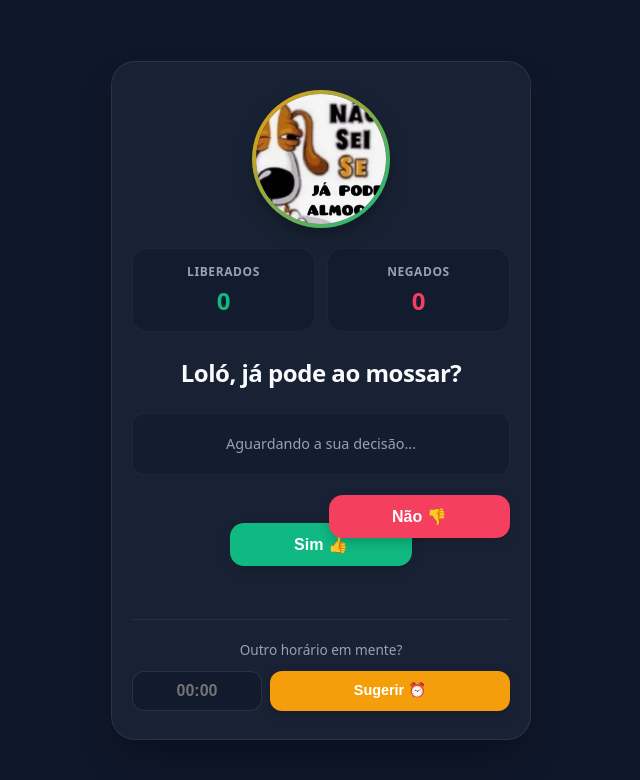
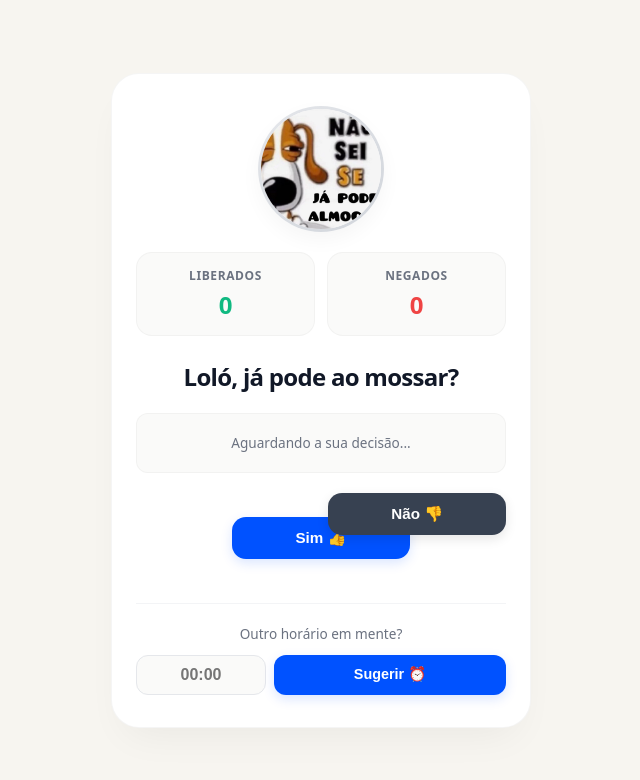
Before and after one commit to mlkdoshits/ao-mosso-atualizado, a website: page index.html in a window 1280 px wide. Shown: the whole page, without its empty margins (319-959 px from the left). Drawn offline with nearby package versions, Linux system fonts and the light colour scheme; no server answers.

Commit message:
index.html
Updated styles and colors for various elements in index.html to improve visual consistency and user experience.

```diff
--- a/index.html
+++ b/index.html
@@ -22,14 +22,15 @@
     <script src="/socket.io/socket.io.js"></script>
     <style>
         :root {
-            --bg-color: #0f172a;
-            --card-bg: rgba(30, 41, 59, 0.7);
-            --card-border: rgba(255, 255, 255, 0.08);
-            --text-main: #f8fafc;
-            --text-muted: #94a3b8;
+            --bg-color: #f7f5f0; /* Tom creme/areia bem claro da referência */
+            --card-bg: #ffffff;
+            --card-border: rgba(0, 0, 0, 0.04);
+            --text-main: #111827;
+            --text-muted: #6b7280;
+            --accent-blue: #0052ff; /* Azul elegante do site de referência */
+            --accent-blue-hover: #0040cc;
             --accent-green: #10b981;
-            --accent-red: #f43f5e;
-            --accent-orange: #f59e0b;
+            --accent-red: #ef4444;
         }
 
         body {
@@ -51,12 +52,10 @@
 
         .card {
             background: var(--card-bg);
-            backdrop-filter: blur(16px);
-            -webkit-backdrop-filter: blur(16px);
             border: 1px solid var(--card-border);
-            padding: 28px 20px;
-            border-radius: 24px;
-            box-shadow: 0 20px 40px -15px rgba(0, 0, 0, 0.5);
+            padding: 32px 24px;
+            border-radius: 28px;
+            box-shadow: 0 20px 40px -15px rgba(0, 0, 0, 0.06);
             width: 100%;
             max-width: 420px;
             position: relative;
@@ -65,13 +64,13 @@
 
         .img-container {
             position: relative;
-            width: 130px;
-            height: 130px;
+            width: 120px;
+            height: 120px;
             margin: 0 auto 20px auto;
             border-radius: 50%;
-            padding: 4px;
-            background: linear-gradient(135deg, var(--accent-orange), var(--accent-green));
-            box-shadow: 0 8px 20px rgba(0,0,0,0.3);
+            padding: 3px;
+            background: linear-gradient(135deg, #e5e7eb, #d1d5db);
+            box-shadow: 0 8px 20px rgba(0,0,0,0.04);
         }
 
         .meme-img {
@@ -79,7 +78,7 @@
             height: 100%;
             border-radius: 50%;
             object-fit: cover;
-            background: #1e293b;
+            background: #ffffff;
         }
 
         .placar-container {
@@ -90,10 +89,10 @@
         }
 
         .placar-box {
-            background: rgba(15, 23, 42, 0.5);
+            background: #fafaf9;
             padding: 14px 10px;
             border-radius: 16px;
-            border: 1px solid rgba(255, 255, 255, 0.04);
+            border: 1px solid rgba(0, 0, 0, 0.03);
             text-align: center;
         }
 
@@ -115,10 +114,10 @@
 
         h1 {
             font-size: 1.5rem;
-            font-weight: 600;
+            font-weight: 700;
             color: var(--text-main);
-            margin: 0 0 24px 0;
-            letter-spacing: -0.02em;
+            margin: 0 0 20px 0;
+            letter-spacing: -0.03em;
         }
 
         .btn-container {
@@ -126,21 +125,21 @@
             justify-content: center;
             align-items: center;
             gap: 16px;
-            margin-bottom: 24px;
-            height: 100px;
+            margin-bottom: 20px;
+            height: 90px;
             position: relative;
         }
 
         button {
-            font-size: 1rem;
-            padding: 12px 24px;
+            font-size: 0.95rem;
+            padding: 12px 20px;
             cursor: pointer;
             border: none;
             border-radius: 14px;
             color: white;
             font-weight: 600;
-            transition: transform 0.1s ease, filter 0.2s ease;
-            box-shadow: 0 4px 12px rgba(0,0,0,0.2);
+            transition: transform 0.1s ease, background-color 0.2s ease;
+            box-shadow: 0 4px 12px rgba(0, 82, 255, 0.15);
         }
 
         button:active {
@@ -148,28 +147,32 @@
         }
 
         .sim {
-            background: var(--accent-green);
+            background: var(--accent-blue);
             width: 48%;
+        }
+        .sim:hover {
+            background: var(--accent-blue-hover);
         }
 
         .nao {
-            background: var(--accent-red);
+            background: #374151;
             position: absolute;
             right: 0;
             top: 0;
             width: 48%;
             touch-action: none;
+            box-shadow: 0 4px 12px rgba(0,0,0,0.1);
         }
 
         #status {
-            font-size: 0.9rem;
+            font-size: 0.85rem;
             color: var(--text-muted);
             font-weight: 500;
-            min-height: 40px;
+            min-height: 38px;
             padding: 10px 14px;
             border-radius: 12px;
-            background: rgba(15, 23, 42, 0.4);
-            border: 1px solid rgba(255, 255, 255, 0.04);
+            background: #fafaf9;
+            border: 1px solid rgba(0, 0, 0, 0.03);
             display: flex;
             align-items: center;
             justify-content: center;
@@ -178,7 +181,7 @@
         }
 
         .sugestao-container {
-            border-top: 1px solid rgba(255, 255, 255, 0.06);
+            border-top: 1px solid #f3f4f6;
             padding-top: 20px;
         }
 
@@ -196,8 +199,8 @@
         input {
             padding: 10px 14px;
             font-size: 1rem;
-            border: 1px solid rgba(255, 255, 255, 0.1);
-            background: rgba(15, 23, 42, 0.6);
+            border: 1px solid #e5e7eb;
+            background: #fafaf9;
             color: var(--text-main);
             border-radius: 12px;
             width: 100px;
@@ -208,15 +211,19 @@
         }
 
         input:focus {
-            border-color: var(--accent-orange);
+            border-color: var(--accent-blue);
         }
 
         .btn-relogio {
-            background: var(--accent-orange);
+            background: var(--accent-blue);
             font-size: 0.9rem;
             padding: 10px 16px;
             flex: 1;
             border-radius: 12px;
+            box-shadow: 0 4px 12px rgba(0, 82, 255, 0.15);
+        }
+        .btn-relogio:hover {
+            background: var(--accent-blue-hover);
         }
     </style>
 </head>
@@ -307,9 +314,9 @@
         btnSim.addEventListener('click', () => {
             socket.emit('resposta', 'SIM');
             statusDiv.innerHTML = "🎉 SÓ VAI! AO MOSSAR LIBERADO!";
-            statusDiv.style.color = "var(--accent-green)";
-            statusDiv.style.background = "rgba(16, 185, 129, 0.1)";
-            statusDiv.style.borderColor = "rgba(16, 185, 129, 0.2)";
+            statusDiv.style.color = "#059669";
+            statusDiv.style.background = "#ecfdf5";
+            statusDiv.style.borderColor = "#a7f3d0";
             resgatarBotaoNao();
         });
 
@@ -320,16 +327,16 @@
             if (chance <= 10) {
                 socket.emit('resposta', 'NAO');
                 statusDiv.innerHTML = "😭 FOME CANCELADA! Deu ruim...";
-                statusDiv.style.color = "var(--accent-red)";
-                statusDiv.style.background = "rgba(244, 63, 94, 0.1)";
-                statusDiv.style.borderColor = "rgba(244, 63, 94, 0.2)";
+                statusDiv.style.color = "#dc2626";
+                statusDiv.style.background = "#fef2f2";
+                statusDiv.style.borderColor = "#fecaca";
                 resgatarBotaoNao();
             } else {
                 fugirDoAmigo(e);
                 statusDiv.innerHTML = "⚠️ O botão fugiu! Tente de novo 🏃‍♂️";
-                statusDiv.style.color = "var(--accent-orange)";
-                statusDiv.style.background = "rgba(245, 158, 11, 0.1)";
-                statusDiv.style.borderColor = "rgba(245, 158, 11, 0.2)";
+                statusDiv.style.color = "#d97706";
+                statusDiv.style.background = "#fffbeb";
+                statusDiv.style.borderColor = "#fde68a";
             }
         });
 
@@ -344,14 +351,14 @@
                 if (h >= 0 && h <= 23 && m >= 0 && m <= 59) {
                     socket.emit('resposta', 'HORARIO:' + hora);
                     statusDiv.innerHTML = "⏰ Marcado para às " + hora + "!";
-                    statusDiv.style.color = "var(--accent-orange)";
-                    statusDiv.style.background = "rgba(245, 158, 11, 0.1)";
-                    statusDiv.style.borderColor = "rgba(245, 158, 11, 0.2)";
+                    statusDiv.style.color = "#d97706";
+                    statusDiv.style.background = "#fffbeb";
+                    statusDiv.style.borderColor = "#fde68a";
                     horarioInput.value = '';
                     resgatarBotaoNao();
                 } else {
                     statusDiv.innerHTML = "⚠️ Insira um horário válido!";
-                    statusDiv.style.color = "var(--accent-red)";
+                    statusDiv.style.color = "#dc2626";
                 }
             } else {
                 statusDiv.innerHTML = "⚠️ Formato incompleto (Ex: 12:30)";
```
